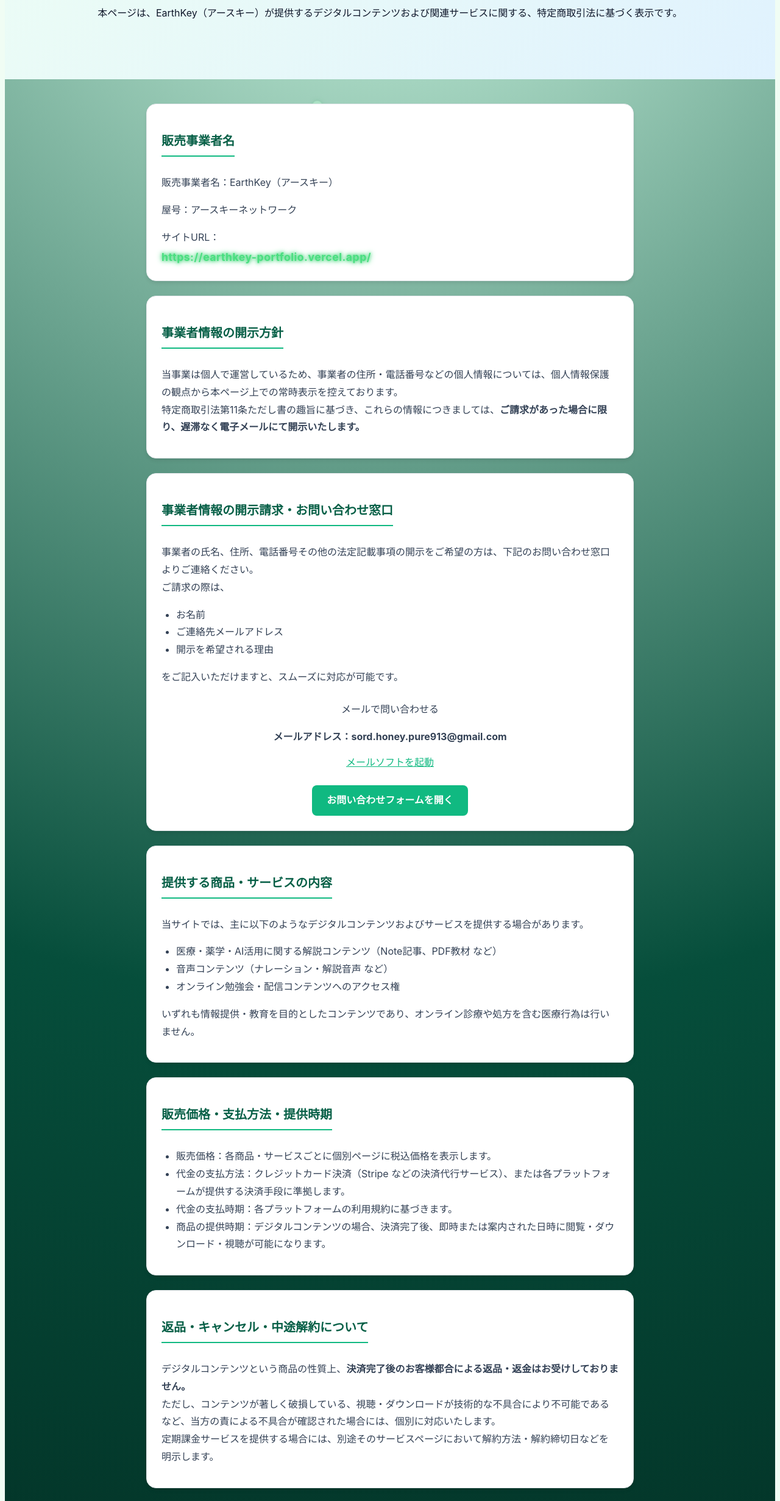
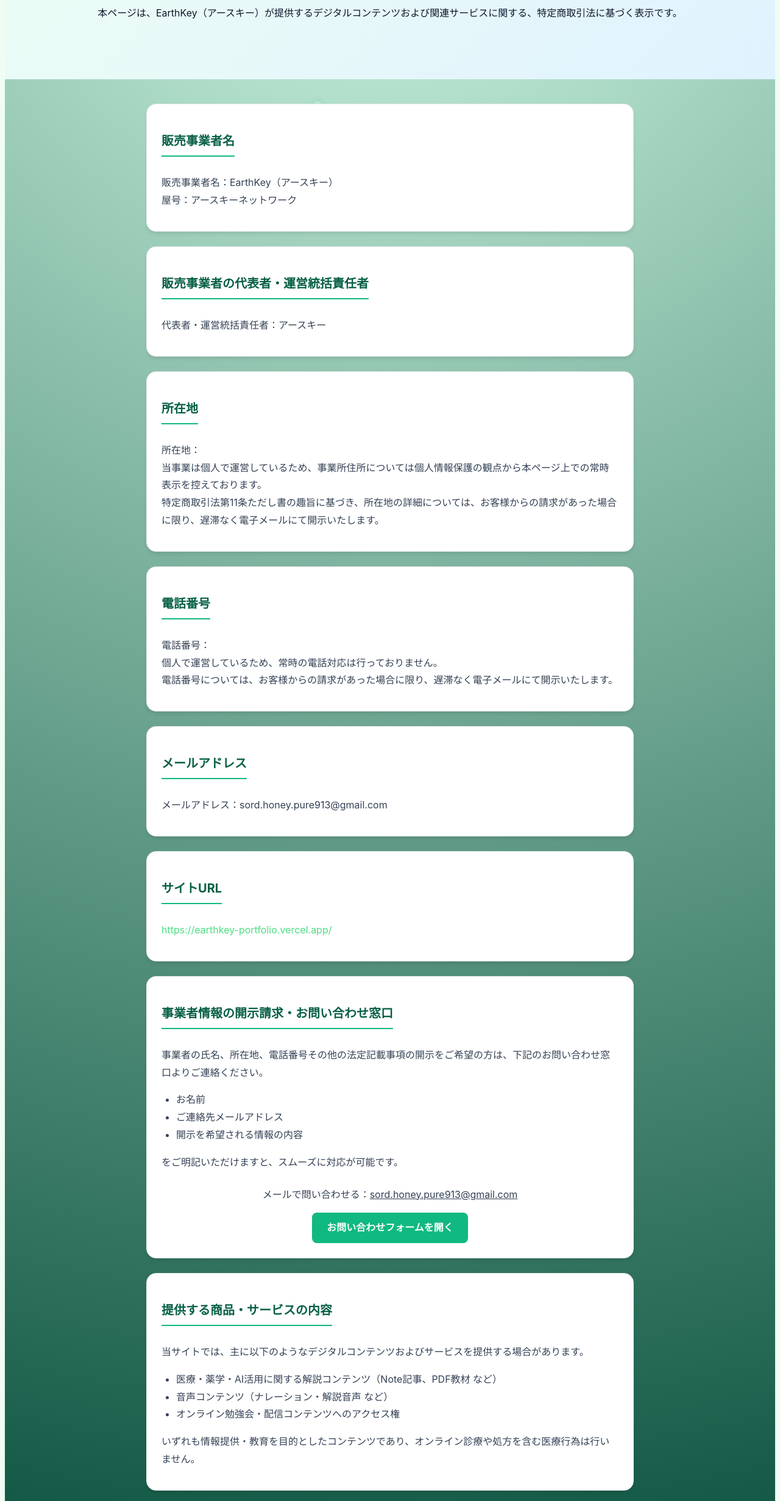
Before and after one commit to EarthKey/earthkey-portfolio, a plain HTML site: page legal/tokutei.html in a window 1280 px wide. Shown: the part 310-2772 px from the top of the page at 61% size. Drawn offline with Linux system fonts and the light colour scheme.

Commit message:
Update tokutei.html with new content

```diff
--- a/legal/tokutei.html
+++ b/legal/tokutei.html
@@ -89,46 +89,64 @@
 
                 <div class="legal-container" style="padding-top: 40px; padding-bottom: 60px;">
 
-                    <!-- Section 0 -->
+                    <!-- 販売事業者名 -->
                     <section class="card legal-section">
                         <h3>販売事業者名</h3>
-                        <p style="margin-bottom: 4px;">販売事業者名：EarthKey（アースキー）</p>
-                        <p>屋号：アースキーネットワーク</p>
-
-                        <div style="margin-top: 16px;">
-                            <p style="margin-bottom: 4px;">サイトURL：</p>
-                            <a href="https://earthkey-portfolio.vercel.app/" target="_blank" rel="noopener noreferrer"
-                                style="color: #4ade80; text-shadow: 0 0 5px #4ade80, 0 0 10px #22c55e; font-weight: bold; text-decoration: none; font-size: 1.1rem; letter-spacing: 0.5px;">
-                                https://earthkey-portfolio.vercel.app/
-                            </a>
-                        </div>
+                        <p>販売事業者名：EarthKey（アースキー）<br>
+                            屋号：アースキーネットワーク</p>
                     </section>
 
-                    <!-- Section 1 -->
+                    <!-- 販売事業者の代表者・運営統括責任者 -->
                     <section class="card legal-section">
-                        <h3>事業者情報の開示方針</h3>
-                        <p>当事業は個人で運営しているため、事業者の住所・電話番号などの個人情報については、個人情報保護の観点から本ページ上での常時表示を控えております。<br>
-                            特定商取引法第11条ただし書の趣旨に基づき、これらの情報につきましては、<strong>ご請求があった場合に限り、遅滞なく電子メールにて開示いたします。</strong></p>
+                        <h3>販売事業者の代表者・運営統括責任者</h3>
+                        <p>代表者・運営統括責任者：アースキー</p>
                     </section>
 
-                    <!-- Section 2 -->
+                    <!-- 所在地 -->
+                    <section class="card legal-section">
+                        <h3>所在地</h3>
+                        <p>所在地：<br>
+                            当事業は個人で運営しているため、事業所住所については個人情報保護の観点から本ページ上での常時表示を控えております。<br>
+                            特定商取引法第11条ただし書の趣旨に基づき、所在地の詳細については、お客様からの請求があった場合に限り、遅滞なく電子メールにて開示いたします。</p>
+                    </section>
+
+                    <!-- 電話番号 -->
+                    <section class="card legal-section">
+                        <h3>電話番号</h3>
+                        <p>電話番号：<br>
+                            個人で運営しているため、常時の電話対応は行っておりません。<br>
+                            電話番号については、お客様からの請求があった場合に限り、遅滞なく電子メールにて開示いたします。</p>
+                    </section>
+
+                    <!-- メールアドレス -->
+                    <section class="card legal-section">
+                        <h3>メールアドレス</h3>
+                        <p>メールアドレス：sord.honey.pure913@gmail.com</p>
+                    </section>
+
+                    <!-- サイトURL -->
+                    <section class="card legal-section">
+                        <h3>サイトURL</h3>
+                        <p><a href="https://earthkey-portfolio.vercel.app/" target="_blank" rel="noopener noreferrer"
+                                style="color: #4ade80; text-decoration: none;">https://earthkey-portfolio.vercel.app/</a>
+                        </p>
+                    </section>
+
+                    <!-- 事業者情報の開示請求・お問い合わせ窓口 -->
                     <section class="card legal-section">
                         <h3>事業者情報の開示請求・お問い合わせ窓口</h3>
-                        <p>事業者の氏名、住所、電話番号その他の法定記載事項の開示をご希望の方は、下記のお問い合わせ窓口よりご連絡ください。<br>
-                            ご請求の際は、</p>
+                        <p>事業者の氏名、所在地、電話番号その他の法定記載事項の開示をご希望の方は、下記のお問い合わせ窓口よりご連絡ください。</p>
                         <ul>
                             <li>お名前</li>
                             <li>ご連絡先メールアドレス</li>
-                            <li>開示を希望される理由</li>
+                            <li>開示を希望される情報の内容</li>
                         </ul>
-                        <p>をご記入いただけますと、スムーズに対応が可能です。</p>
+                        <p>をご明記いただけますと、スムーズに対応が可能です。</p>
 
                         <div style="margin-top: 24px; text-align: center;">
-                            <p style="margin-bottom: 8px;">メールで問い合わせる</p>
-                            <p style="margin-bottom: 16px; font-weight: bold;">メールアドレス：sord.honey.pure913@gmail.com</p>
-                            <a href="mailto:sord.honey.pure913@gmail.com"
-                                style="color: #10B981; text-decoration: underline; display: block; margin-bottom: 24px;">メールソフトを起動</a>
-
+                            <p style="margin-bottom: 16px;">メールで問い合わせる：<a href="mailto:sord.honey.pure913@gmail.com"
+                                    style="color: inherit; text-decoration: underline;">sord.honey.pure913@gmail.com</a>
+                            </p>
                             <a href="https://docs.google.com/forms/d/e/1FAIpQLSebg3fvqJ4oOa0N0TdjCHtpiNYXuc8npVpRDbAmGXsQX_zgVQ/viewform"
                                 target="_blank" rel="noopener noreferrer" class="contact-btn">
                                 お問い合わせフォームを開く
@@ -136,7 +154,7 @@
                         </div>
                     </section>
 
-                    <!-- Section 3 -->
+                    <!-- 提供する商品・サービスの内容 -->
                     <section class="card legal-section">
                         <h3>提供する商品・サービスの内容</h3>
                         <p>当サイトでは、主に以下のようなデジタルコンテンツおよびサービスを提供する場合があります。</p>
@@ -148,26 +166,67 @@
                         <p>いずれも情報提供・教育を目的としたコンテンツであり、オンライン診療や処方を含む医療行為は行いません。</p>
                     </section>
 
-                    <!-- Section 4 -->
+                    <!-- 販売価格 -->
                     <section class="card legal-section">
-                        <h3>販売価格・支払方法・提供時期</h3>
+                        <h3>販売価格</h3>
+                        <p>各商品・サービスごとに、販売ページまたは申込ページに税込価格を表示します。</p>
+                    </section>
+
+                    <!-- 商品代金以外の必要料金 -->
+                    <section class="card legal-section">
+                        <h3>商品代金以外の必要料金</h3>
                         <ul>
-                            <li>販売価格：各商品・サービスごとに個別ページに税込価格を表示します。</li>
-                            <li>代金の支払方法：クレジットカード決済（Stripe などの決済代行サービス）、または各プラットフォームが提供する決済手段に準拠します。</li>
-                            <li>代金の支払時期：各プラットフォームの利用規約に基づきます。</li>
-                            <li>商品の提供時期：デジタルコンテンツの場合、決済完了後、即時または案内された日時に閲覧・ダウンロード・視聴が可能になります。</li>
+                            <li>銀行振込をご利用の場合の振込手数料</li>
+                            <li>分割払いをご利用の場合の分割手数料（クレジットカード会社の規約に準拠）</li>
+                            <li>インターネット接続にかかる通信料（お客様のご契約内容に依存）</li>
+                        </ul>
+                        <p>※送料が発生する物理的商品は現在取り扱っておりません。</p>
+                    </section>
+
+                    <!-- 代金の支払方法 -->
+                    <section class="card legal-section">
+                        <h3>代金の支払方法</h3>
+                        <ul>
+                            <li>クレジットカード決済（Stripe などの決済代行サービス）</li>
+                            <li>各プラットフォーム（Note、ElevenLabs 等）が提供する決済手段に準拠</li>
                         </ul>
                     </section>
 
-                    <!-- Section 5 -->
+                    <!-- 代金の支払時期 -->
+                    <section class="card legal-section">
+                        <h3>代金の支払時期</h3>
+                        <ul>
+                            <li>クレジットカード決済：各カード会社の会員規約に基づきます（いずれも前払いとなります）。</li>
+                            <li>その他の決済手段：各プラットフォームの利用規約・表示に基づきます。</li>
+                        </ul>
+                    </section>
+
+                    <!-- 商品の提供時期 -->
+                    <section class="card legal-section">
+                        <h3>商品の提供時期</h3>
+                        <ul>
+                            <li>デジタルコンテンツ：決済完了後、即時または各商品ページに記載された日時より、閲覧・ダウンロード・視聴が可能になります。</li>
+                            <li>オンライン勉強会・配信コンテンツ：各サービスページに記載された開催日・配信開始日時に提供します。</li>
+                        </ul>
+                    </section>
+
+                    <!-- 返品・キャンセル・中途解約について -->
                     <section class="card legal-section">
                         <h3>返品・キャンセル・中途解約について</h3>
-                        <p>デジタルコンテンツという商品の性質上、<strong>決済完了後のお客様都合による返品・返金はお受けしておりません。</strong><br>
-                            ただし、コンテンツが著しく破損している、視聴・ダウンロードが技術的な不具合により不可能であるなど、当方の責による不具合が確認された場合には、個別に対応いたします。<br>
-                            定期課金サービスを提供する場合には、別途そのサービスページにおいて解約方法・解約締切日などを明示します。</p>
+                        <ul>
+                            <li>デジタルコンテンツという商品の性質上、決済完了後のお客様都合による返品・返金はお受けしておりません。</li>
+                            <li>コンテンツが著しく破損している、視聴・ダウンロードが技術的な不具合により不可能であるなど、当方の責による不具合が確認された場合には、個別に対応いたします。</li>
+                            <li>オンライン勉強会・配信コンテンツについては、各サービスページにキャンセルポリシーを明記し、それに従って対応いたします。</li>
+                        </ul>
                     </section>
 
-                    <!-- Section 6 -->
+                    <!-- 返品時の送料負担について -->
+                    <section class="card legal-section">
+                        <h3>返品時の送料負担について</h3>
+                        <p>現在、物理的な商品発送は行っておらず、返品時の送料は発生しません。</p>
+                    </section>
+
+                    <!-- その他 -->
                     <section class="card legal-section">
                         <h3>その他</h3>
                         <p>本ページの内容は、法令の改正やサービス内容の変更に応じて、事前の告知なく更新される場合があります。<br>
```
